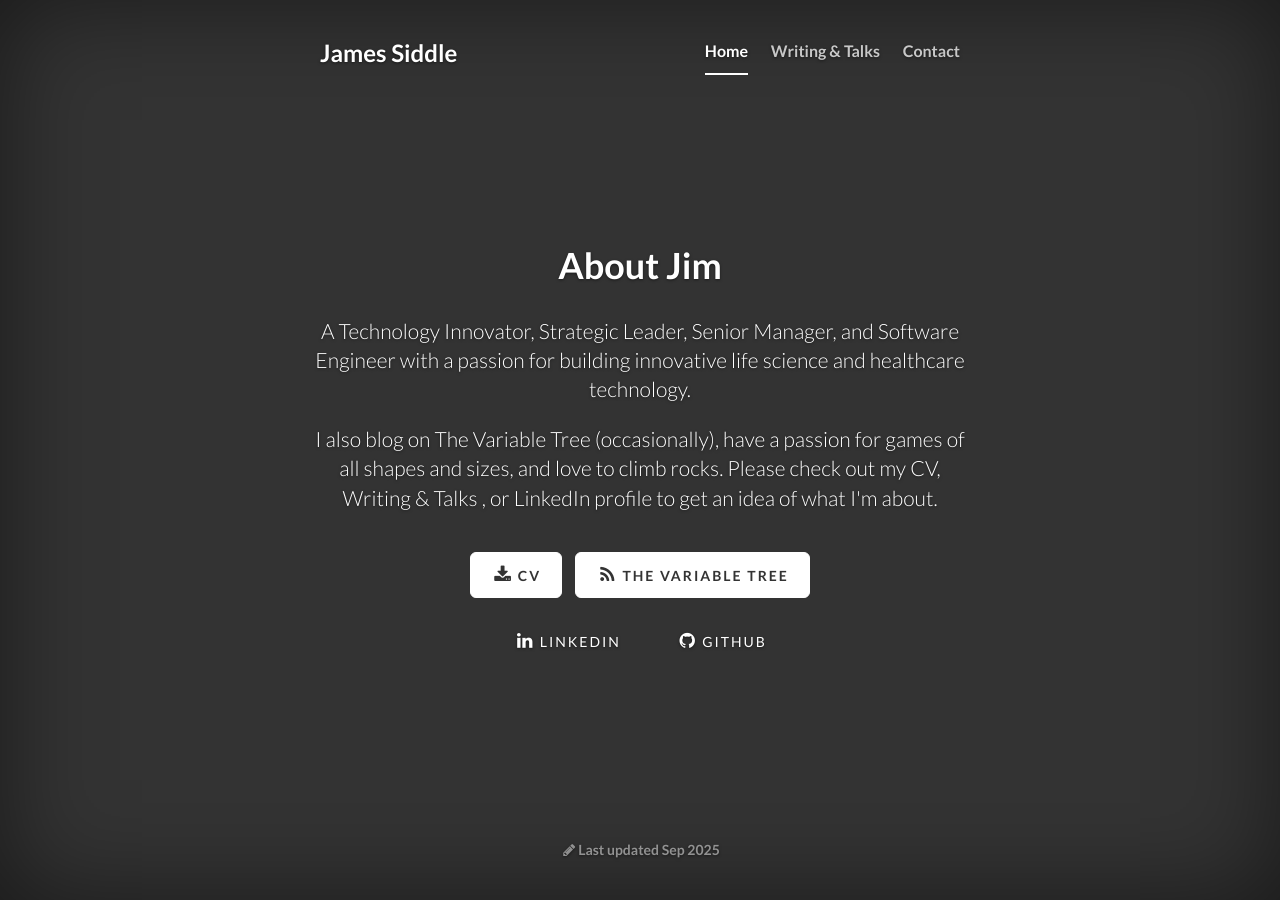
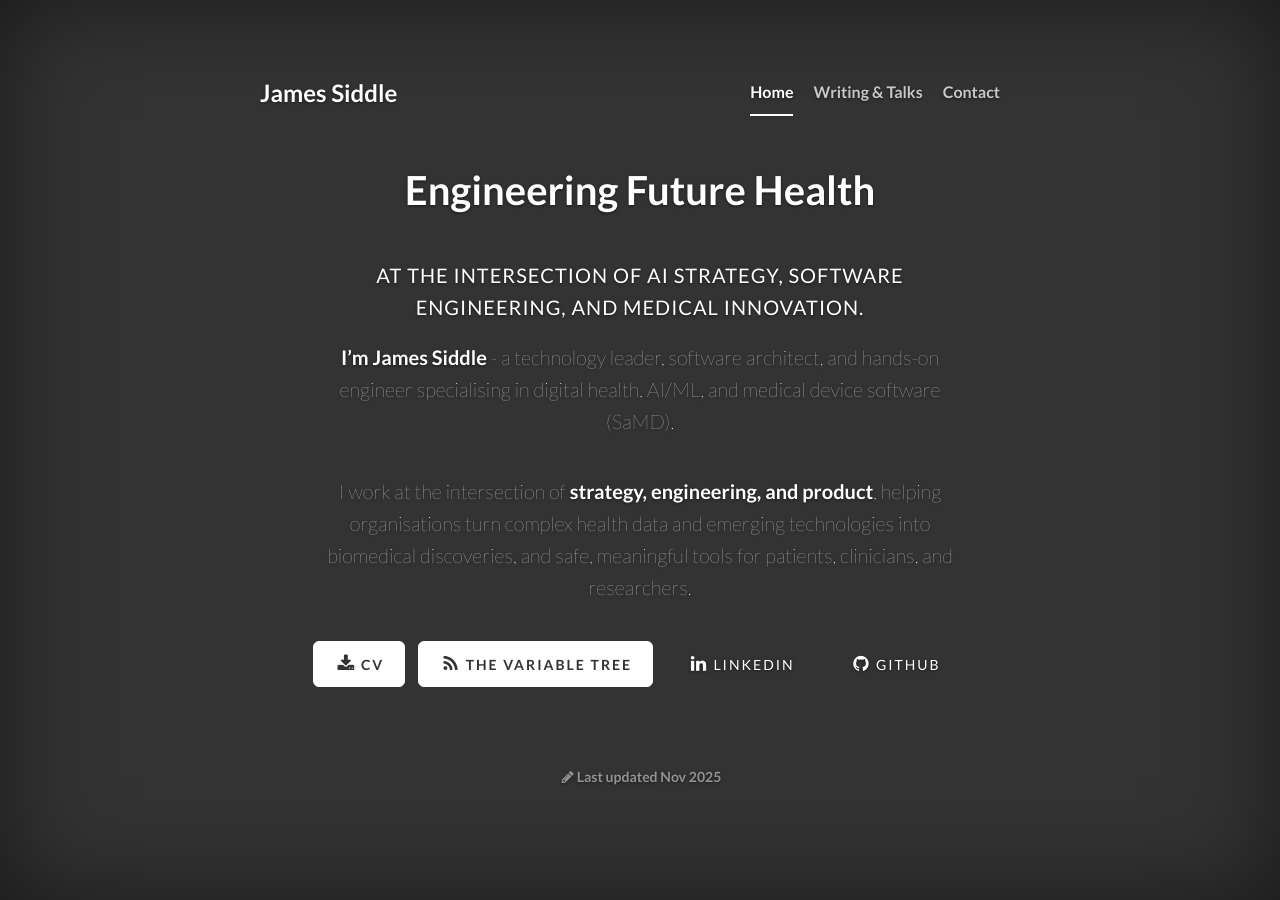
Before and after one commit to eldritch-elbow/jsnet-website, a Jekyll site: the page index.html, which Jekyll copies as it is, in a window 1280 px wide. Built offline with Jekyll 4.4.1, drawn with Linux system fonts in a browser that asks for light colours.

Commit message:
feat: Vibe coding some iffy CSS

```diff
--- a/css/default.css
+++ b/css/default.css
@@ -29,14 +29,20 @@ a:hover {
 
 html,
 body {
-  height: 100%;
+  min-height: 100%;
   background-color: #333;
 }
 body {
+  min-height: 100vh;
   color: #fff;
   text-align: center;
   text-shadow: 0 1px 3px rgba(0,0,0,.5);
   box-shadow: inset 0 0 100px rgba(0,0,0,.5);
+}
+
+.masthead,
+.mastfoot {
+  flex: 0 0 auto;
 }
 
 body, h1, h2, h3, h4, h5, h6 {
@@ -44,20 +50,30 @@ body, h1, h2, h3, h4, h5, h6 {
   font-weight: 700;
 }
 
-/* Extra markup and styles for table-esque vertical and horizontal centering */
+/* Layout containers */
 .site-wrapper {
-  display: table;
-  width: 100%;
-  height: 100%; /* For at least Firefox */
   min-height: 100%;
+  display: flex;
+  flex-direction: column;
 }
 .site-wrapper-inner {
-  display: table-cell;
-  vertical-align: top;
+  flex: 1 0 auto;
+  display: flex;
+  flex-direction: column;
 }
 .content-container {
-  margin-left: auto;
-  margin-right: auto;
+  flex: 1 0 auto;
+  width: 100%;
+  max-width: 720px;
+  margin: 0 auto;
+  padding: 30px 20px;
+  display: flex;
+  flex-direction: column;
+}
+
+.cover-body {
+  display: grid;
+  gap: 18px;
 }
 
 /* Padding for spacing */
@@ -76,11 +92,29 @@ body, h1, h2, h3, h4, h5, h6 {
   margin-bottom: 10px;
 }
 
+.masthead .inner {
+  display: flex;
+  flex-direction: column;
+  gap: 15px;
+  align-items: center;
+  text-align: center;
+}
+
+.masthead-nav {
+  margin: 0;
+  padding: 0;
+  list-style: none;
+  display: flex;
+  flex-wrap: wrap;
+  gap: 12px 20px;
+  justify-content: center;
+}
+
 .masthead-nav > li {
-  display: inline-block;
+  display: inline-flex;
 }
 .masthead-nav > li + li {
-  margin-left: 20px;
+  margin-left: 0;
 }
 .masthead-nav > li > a {
   padding-left: 0;
@@ -103,26 +137,57 @@ body, h1, h2, h3, h4, h5, h6 {
   border-bottom-color: #fff;
 }
 
-@media (min-width: 768px) {
-  .masthead-brand {
-    float: left;
-  }
-  .masthead-nav {
-    float: right;
-  }
-}
-
-
 /*
  * Cover
  */
 
 .cover {
-  padding: 0 20px;
+  padding: 0 10px;
 }
 .cover .btn-lg {
   padding: 10px 20px;
   font-weight: bold;
+}
+.inner.cover {
+  flex: 1 0 auto;
+  display: flex;
+  flex-direction: column;
+  justify-content: center;
+  max-width: 720px;
+  width: 100%;
+  margin: 0 auto;
+}
+.cover-heading {
+  font-size: clamp(26px, 5vw, 40px);
+  line-height: 1.2;
+  margin-bottom: 12px;
+}
+.cover-tagline {
+  font-size: clamp(12px, 2.8vw, 20px);
+  font-weight: 400;
+  letter-spacing: 1px;
+  margin: 15px auto 0;
+  text-transform: uppercase;
+  max-width: 600px;
+}
+.cover p.lead {
+  margin-left: auto;
+  margin-right: auto;
+  max-width: 640px;
+  font-size: clamp(14px, 2.6vw, 20px);
+  line-height: 1.6;
+}
+
+@media (min-width: 768px) {
+  .masthead .inner {
+    flex-direction: row;
+    justify-content: space-between;
+    align-items: center;
+    text-align: left;
+  }
+  .masthead-nav {
+    justify-content: flex-end;
+  }
 }
 
 /*
@@ -143,9 +208,29 @@ body, h1, h2, h3, h4, h5, h6 {
   letter-spacing: 2px;
 }
 
-.lead {
+.contact-link {
+  display: inline-block;
+  margin-top: 14px;
+  padding: 10px 16px;
+  border: 1px solid rgba(255,255,255,.35);
+  border-radius: 4px;
+  color: #fff;
+  text-decoration: none;
+  transition: border-color 0.2s ease, background-color 0.2s ease;
+  width: auto;
+  max-width: 320px;
+  justify-self: center;
+}
+
+.contact-link:hover,
+.contact-link:focus {
+  border-color: rgba(255,255,255,.6);
+  background-color: rgba(255,255,255,.07);
+}
+
+/* .lead {
   font-weight: 300;
-}
+}  */
 
 /*
  * Footer
@@ -154,39 +239,87 @@ body, h1, h2, h3, h4, h5, h6 {
 .mastfoot {
   color: #999; /* IE8 proofing */
   color: rgba(255,255,255,.5);
+  margin-top: 40px;
 }
 
+.mastfoot .inner {
+  max-width: 720px;
+  margin: 0 auto;
+}
 
 /*
  * Affix and center
  */
 
 @media (min-width: 768px) {
-  /* Pull out the header and footer */
-  .masthead {
-    position: fixed;
-    top: 0;
-  }
-  .mastfoot {
-    position: fixed;
-    bottom: 0;
-  }
-  /* Start the vertical centering */
-  .site-wrapper-inner {
-    vertical-align: middle;
-  }
-  /* Handle the widths */
-  .masthead,
-  .mastfoot,
   .content-container {
-    width: 100%; /* Must be percentage or pixels for horizontal alignment */
+    max-width: 860px;
+    padding: 40px 30px;
   }
 }
 
 @media (min-width: 992px) {
-  .masthead,
-  .mastfoot,
   .content-container {
-    width: 700px;
+    max-width: 880px;
   }
 }
+
+@media (max-width: 640px) {
+  .inner {
+    padding: 22px 18px;
+  }
+
+  .content-container {
+    padding: 24px 16px;
+  }
+
+  .masthead .inner {
+    gap: 12px;
+  }
+
+  .masthead-nav {
+    flex-direction: row;
+    flex-wrap: wrap;
+    justify-content: center;
+    gap: 8px 14px;
+  }
+
+  .masthead-nav > li > a {
+    font-size: 15px;
+    padding: 0 2px;
+  }
+
+  .cover {
+    padding: 0;
+  }
+
+  .intro-social-buttons {
+    display: flex;
+    flex-direction: column;
+    gap: 12px;
+    align-items: center;
+    padding: 0;
+    margin: 16px 0 0;
+  }
+
+.intro-social-buttons > li {
+  display: flex;
+}
+
+.intro-social-buttons .btn {
+  min-width: 220px;
+  width: auto;
+}
+
+.intro-social-buttons .btn {
+  font-size: clamp(14px, 3vw, 16px);
+}
+
+.cover-body {
+  gap: 14px;
+}
+
+  .cover-heading {
+    line-height: 1.3;
+  }
+}
--- a/index.html
+++ b/index.html
@@ -56,32 +56,17 @@
 
           <div class="inner cover">
 
-            <h1 class="cover-heading">About Jim</h1>
+            <div class="cover-body">
+              <h1 class="cover-heading">Engineering Future Health</h1>
+              <p class="lead cover-tagline">At the intersection of AI strategy, software engineering, and medical innovation.</p>
 
-            <br>
-
-            <p class="lead">
-              A Technology Innovator, Strategic Leader, Senior Manager, and Software Engineer with a passion for building innovative life science and healthcare technology.
+              <p class="lead"><strong>I’m James Siddle</strong> - a technology leader, software architect, and hands-on engineer specialising in digital health, AI/ML, and medical device software (SaMD).
               </p>
 
-            <p class="lead">
-              <!-- This passage of text is rather tortuous because of all the embedded links,
-                   which include event tracking for outbound links -->
-              I also blog on
-              <a href="https://vartree.blogspot.com" target="blank" class="tracked">The Variable Tree</a>
-              (occasionally), have a passion for games of all shapes and sizes, and love to climb rocks.
-
-              Please check out my
-              <a href="assets/documents/JamesSiddle_CV.pdf" target="blank" class="tracked">CV</a>,
-              <a href="biblio.html">Writing &amp; Talks</a>
-              , or
-              <a href="https://uk.linkedin.com/in/jsiddle" target="blank" class="tracked">LinkedIn profile</a>
-              to get an idea of what I'm about.</p>
+              <p class="lead">I work at the intersection of <strong>strategy, engineering, and product</strong>, helping organisations turn complex health data and emerging technologies into biomedical discoveries, and safe, meaningful tools for patients, clinicians, and researchers.
+              </p>
 
               <ul class="list-inline intro-social-buttons">
-
-            <br>
-
                 <li>
                   <a href="assets/documents/JamesSiddle_CV.pdf"
                      class="btn btn-default btn-lg tracked"
@@ -99,9 +84,6 @@
                     <span class="jms-content-name">The Variable Tree</span>
                   </a>
                 </li>
-
-              <br>
-              <br>
 
                 <li>
                   <a href="https://uk.linkedin.com/in/jsiddle"
@@ -121,12 +103,13 @@
                   </a>
                 </li>
               </ul>
+            </div>
 
           </div>
 
           <div class="mastfoot">
             <div class="inner">
-              <p><i class="fa fa-pencil fa-fw"></i>Last updated Sep 2025</p>
+              <p><i class="fa fa-pencil fa-fw"></i>Last updated Nov 2025</p>
             </div>
           </div>
 
```
Also changed, not shown: contact.html (+5 -3 lines). Lines whose indentation alone changed are shown as unchanged.
